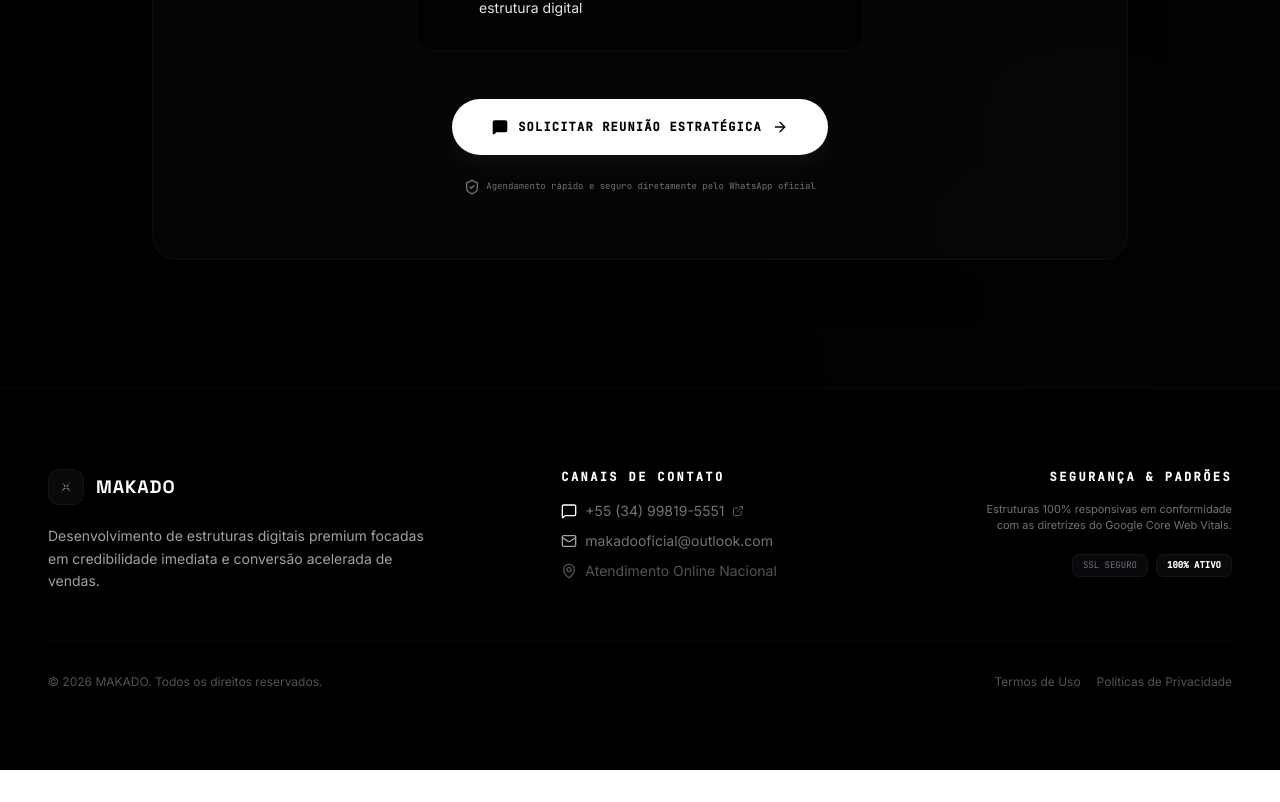
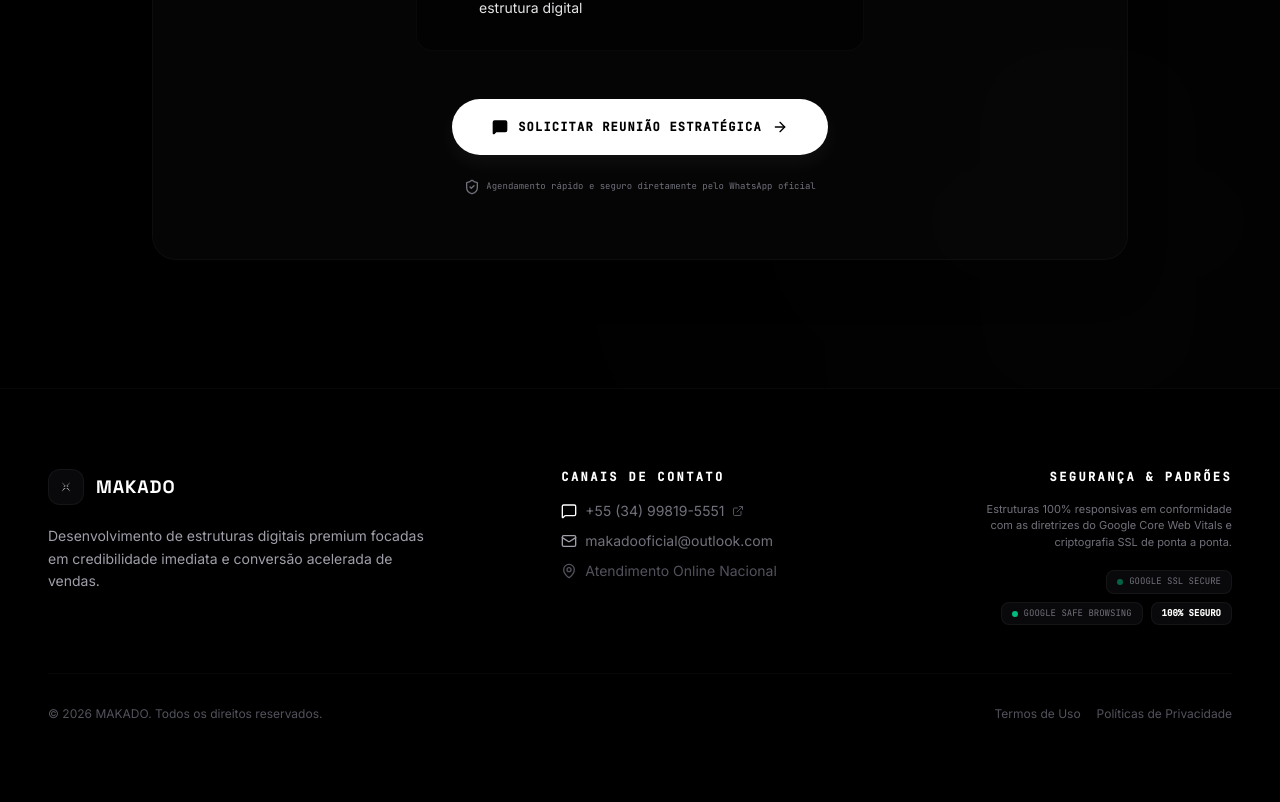
Before and after one commit to eduardoferrex/MAKADO, a React (Vite) app: page / in a window 1280 px wide. Shown: the part 7020-7822 px from the top of the page. Before the commit the page ends 7790 px from the top, so only its background shows below. Built offline with nearby package versions, Linux system fonts and the light colour scheme.

Commit message:
feat(footer): enhance security badges and messaging
Update security information in the footer to include Google Safe Browsing details and improve visual representation of security statuses.

```diff
--- a/src/components/Footer.tsx
+++ b/src/components/Footer.tsx
@@ -60,11 +60,18 @@ export default function Footer() {
           <div className="md:col-span-3 space-y-4 text-left md:text-right">
             <h4 className="text-white text-xs font-mono font-bold uppercase tracking-[0.2em] md:block">Segurança & Padrões</h4>
             <p className="text-[11px] text-zinc-500 leading-normal max-w-xs md:ml-auto">
-              Estruturas 100% responsivas em conformidade com as diretrizes do Google Core Web Vitals.
+              Estruturas 100% responsivas em conformidade com as diretrizes do Google Core Web Vitals e criptografia SSL de ponta a ponta.
             </p>
-            <div className="flex md:justify-end gap-2 pt-1 text-[9px] font-mono">
-              <span className="bg-zinc-950 px-2.5 py-1 rounded-lg border border-white/5 text-zinc-500">SSL SEGURO</span>
-              <span className="bg-zinc-950 px-2.5 py-1 rounded-lg border border-white/5 text-white font-bold">100% ATIVO</span>
+            <div className="flex md:justify-end flex-wrap gap-2 pt-1 text-[9px] font-mono">
+              <span className="bg-zinc-950 px-2.5 py-1 rounded-lg border border-white/5 text-zinc-500 flex items-center gap-1.5">
+                <span className="w-1.5 h-1.5 rounded-full bg-emerald-500 animate-pulse" />
+                GOOGLE SSL SECURE
+              </span>
+              <span className="bg-zinc-950 px-2.5 py-1 rounded-lg border border-white/5 text-zinc-500 flex items-center gap-1.5">
+                <span className="w-1.5 h-1.5 rounded-full bg-emerald-500" />
+                GOOGLE SAFE BROWSING
+              </span>
+              <span className="bg-zinc-950 px-2.5 py-1 rounded-lg border border-white/5 text-white font-bold">100% SEGURO</span>
             </div>
           </div>
 
```
